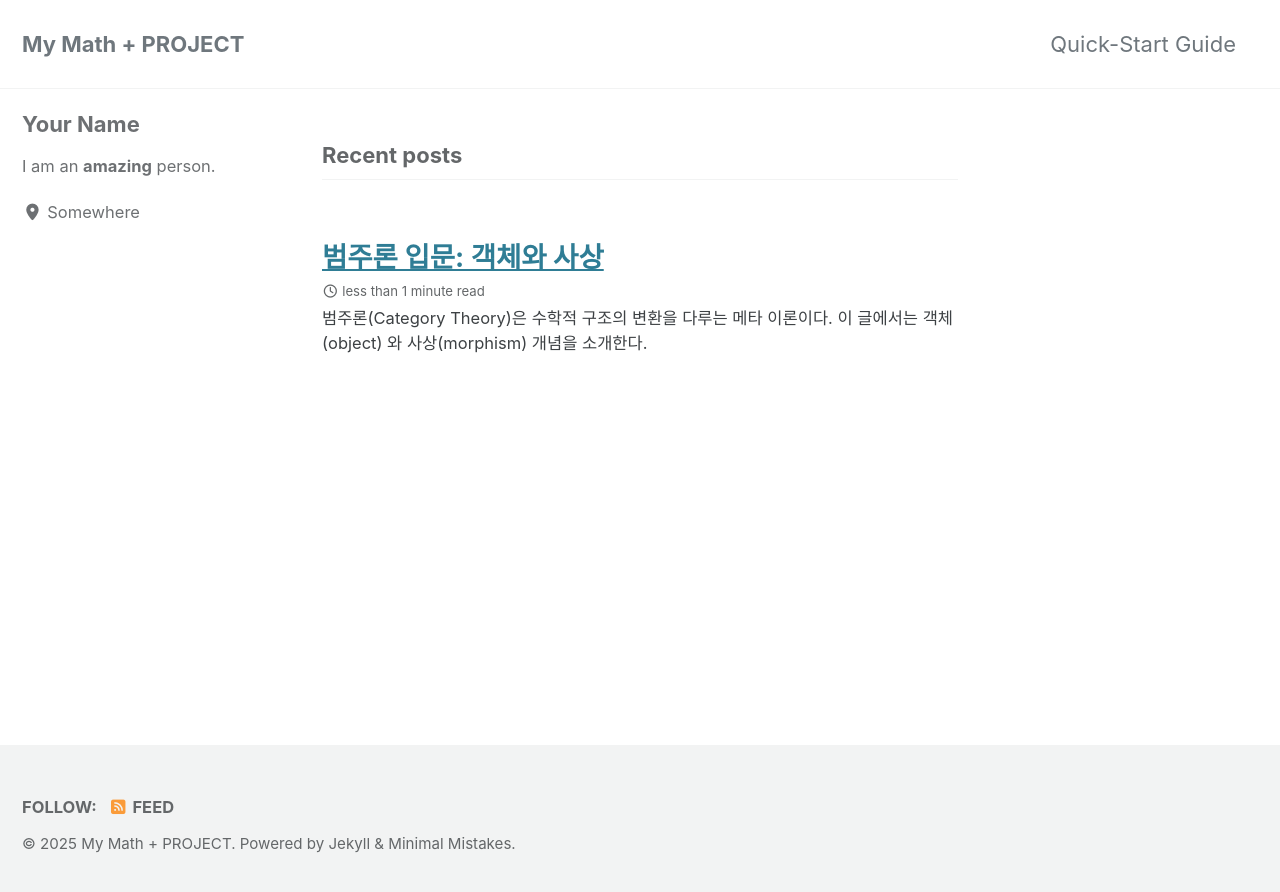
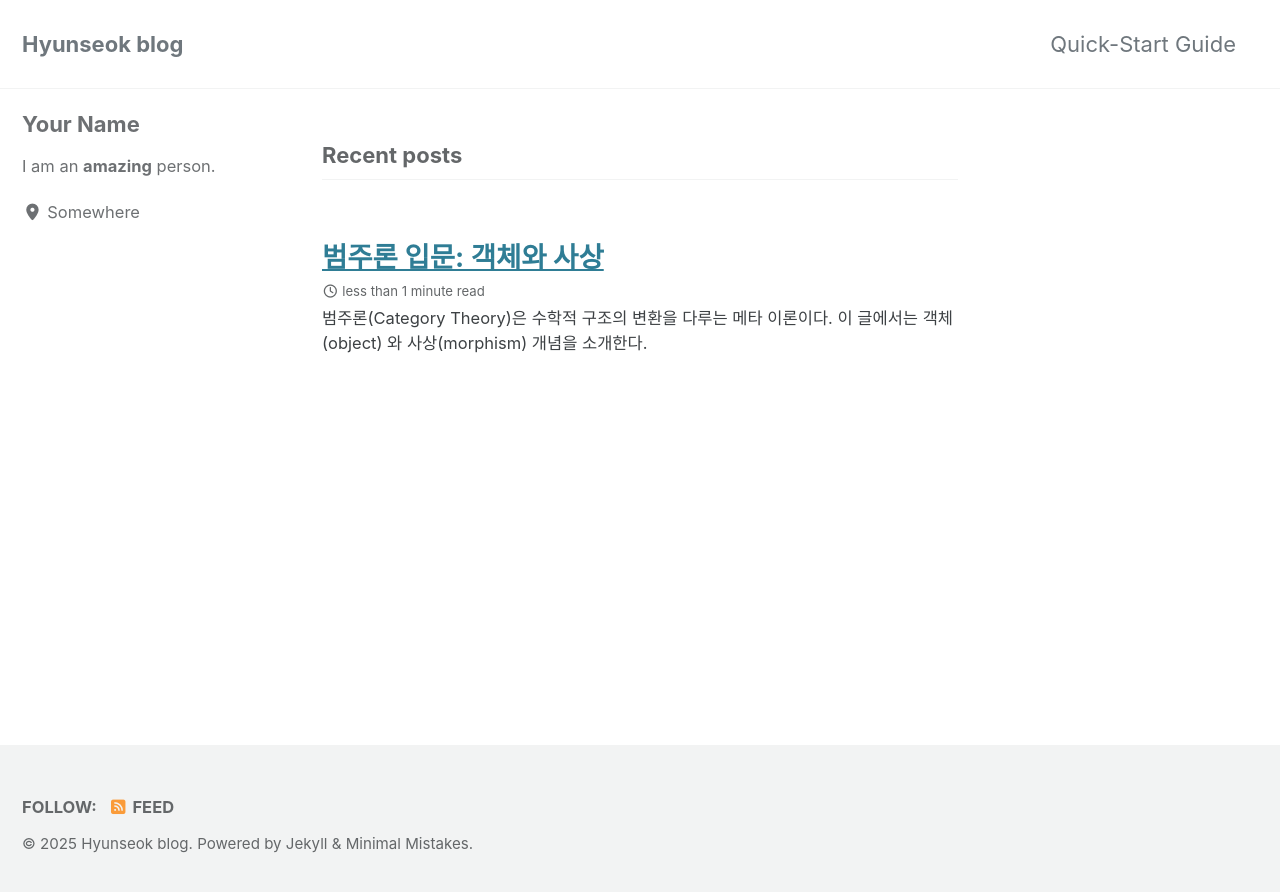
Before and after one commit to hunsuk/hyunseok.github.io, a Jekyll site: the page built from index.html, in a window 1280 px wide. Shown: the top 892 px of the page. Built offline with Jekyll 4.4.1, drawn with Linux system fonts in a browser that asks for light colours; cached includes are drawn as plain includes; the list of posts is cut into pages by our own code.

Commit message:
Update _config.yml

```diff
--- a/_config.yml
+++ b/_config.yml
@@ -17,7 +17,7 @@ minimal_mistakes_skin    : "default" # "air", "aqua", "contrast", "dark", "dirt"
 # Site Settings
 locale                   : "en-US"
 rtl                      : # true, false (default) # turns direction of the page into right to left for RTL languages
-title                    : "My Math + PROJECT"
+title                    : "Hyunseok blog"
 title_separator          : "-"
 subtitle                 : # site tagline that appears below site title in masthead
 name                     : "Your Name"
```
